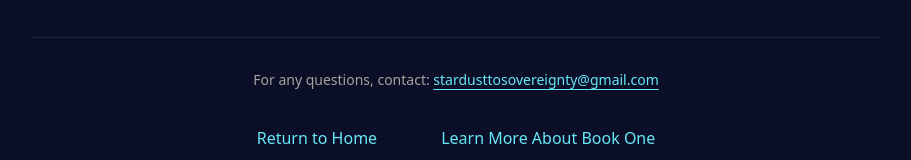
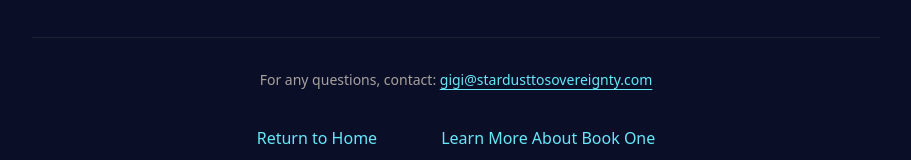
Before and after one commit to GgStardust/s2s-frontend-s2s-website, a Next.js app: page /thank-you-preorder in a window 1280 px wide. Shown: the part 1258-1418 px from the top of the page, without its empty margins (184-1095 px from the left). Built offline with nearby package versions, Linux system fonts and the light colour scheme; no server answers.

Commit message:
Update contact email to gigi@stardusttosovereignty.com
- Replace stardusttosovereignty@gmail.com with gigi@stardusttosovereignty.com
- Replace gigi@gigistardust.com with gigi@stardusttosovereignty.com
- Updated in: thank-you page, privacy page, terms page, layout, and documentation

```diff
--- a/app/layout.tsx
+++ b/app/layout.tsx
@@ -63,7 +63,7 @@ export default function RootLayout({
     "description": "A living architecture for coherence, perception, and sovereign identity",
     "contactPoint": {
       "@type": "ContactPoint",
-      "email": "gigi@gigistardust.com",
+      "email": "gigi@stardusttosovereignty.com",
       "contactType": "Customer Service"
     },
     "sameAs": []
@@ -131,7 +131,7 @@ export default function RootLayout({
                 <Link href="/terms" className="text-stone-300 hover:text-cyan-300 underline underline-offset-4">
                   Terms of Service
                 </Link>
-                <a href="mailto:gigi@gigistardust.com" className="text-stone-300 hover:text-cyan-300 underline underline-offset-4">
+                <a href="mailto:gigi@stardusttosovereignty.com" className="text-stone-300 hover:text-cyan-300 underline underline-offset-4">
                   Contact
                 </a>
                 <a href="https://www.instagram.com/gigi_stardust/" target="_blank" rel="noopener noreferrer" className="text-stone-300 hover:text-cyan-300 underline underline-offset-4">
--- a/app/privacy/page.tsx
+++ b/app/privacy/page.tsx
@@ -43,14 +43,14 @@ export default function PrivacyPage() {
           <section>
             <h2 className="text-2xl font-semibold mb-4 text-stone-100">Your Rights</h2>
             <p className="mb-4">
-              You can request access to, correction of, or deletion of your personal information by contacting us at <a href="mailto:gigi@gigistardust.com" className="text-cyan-300 hover:text-cyan-200 underline">gigi@gigistardust.com</a>.
+              You can request access to, correction of, or deletion of your personal information by contacting us at <a href="mailto:gigi@stardusttosovereignty.com" className="text-cyan-300 hover:text-cyan-200 underline">gigi@stardusttosovereignty.com</a>.
             </p>
           </section>
 
           <section>
             <h2 className="text-2xl font-semibold mb-4 text-stone-100">Contact Us</h2>
             <p>
-              If you have questions about this Privacy Policy, please contact us at <a href="mailto:gigi@gigistardust.com" className="text-cyan-300 hover:text-cyan-200 underline">gigi@gigistardust.com</a>.
+              If you have questions about this Privacy Policy, please contact us at <a href="mailto:gigi@stardusttosovereignty.com" className="text-cyan-300 hover:text-cyan-200 underline">gigi@stardusttosovereignty.com</a>.
             </p>
           </section>
         </div>
--- a/app/terms/page.tsx
+++ b/app/terms/page.tsx
@@ -46,7 +46,7 @@ export default function TermsPage() {
           <section>
             <h2 className="text-2xl font-semibold mb-4 text-stone-100">Contact</h2>
             <p>
-              For questions about these terms, contact us at <a href="mailto:gigi@gigistardust.com" className="text-cyan-300 hover:text-cyan-200 underline">gigi@gigistardust.com</a>.
+              For questions about these terms, contact us at <a href="mailto:gigi@stardusttosovereignty.com" className="text-cyan-300 hover:text-cyan-200 underline">gigi@stardusttosovereignty.com</a>.
             </p>
           </section>
         </div>
--- a/app/thank-you-preorder/page.tsx
+++ b/app/thank-you-preorder/page.tsx
@@ -14,7 +14,11 @@ const PRICING = {
 function ThankYouContent() {
   const searchParams = useSearchParams();
   const orderType = searchParams.get('order') || 'print';
-  const amount = PRICING[orderType as keyof typeof PRICING] || PRICING.print;
+  // Validate order type and default to print if invalid
+  const validOrderType = (orderType === 'print' || orderType === 'digital' || orderType === 'bundle')
+    ? orderType
+    : 'print';
+  const amount = PRICING[validOrderType as keyof typeof PRICING];
 
   return (
     <main className="min-h-screen bg-structural-grid">
@@ -88,7 +92,7 @@ function ThankYouContent() {
 
         <div className="border-t border-stone-600/30 pt-8 text-center">
           <p className="text-sm text-stone-400 mb-6">
-            For any questions, contact: <a href="mailto:stardusttosovereignty@gmail.com" className="text-cyan-300 hover:text-cyan-200 underline underline-offset-4">stardusttosovereignty@gmail.com</a>
+            For any questions, contact: <a href="mailto:gigi@stardusttosovereignty.com" className="text-cyan-300 hover:text-cyan-200 underline underline-offset-4">gigi@stardusttosovereignty.com</a>
           </p>
           <div className="flex flex-col sm:flex-row gap-4 justify-center">
             <Button href="/" variant="tertiary">
```
Also changed, not shown: 1 other file (tests, documents, lock files or other folders).
